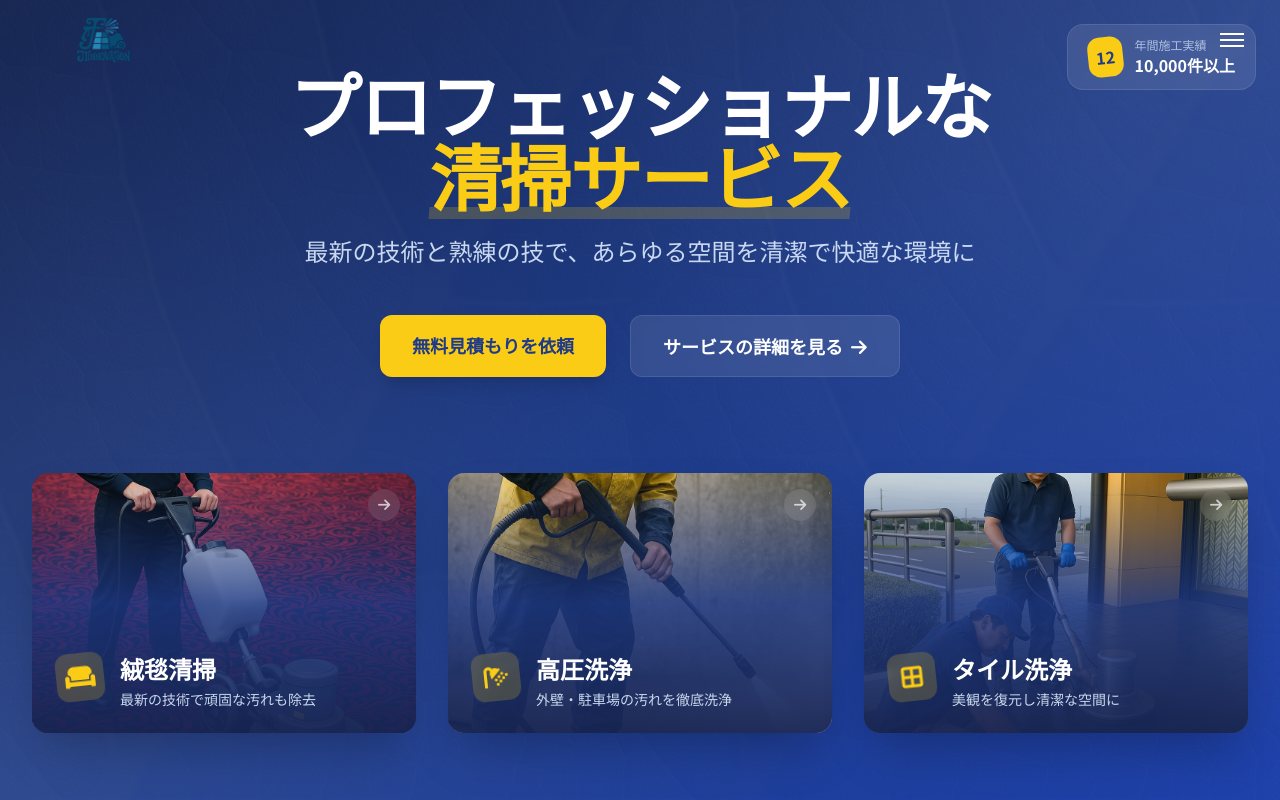
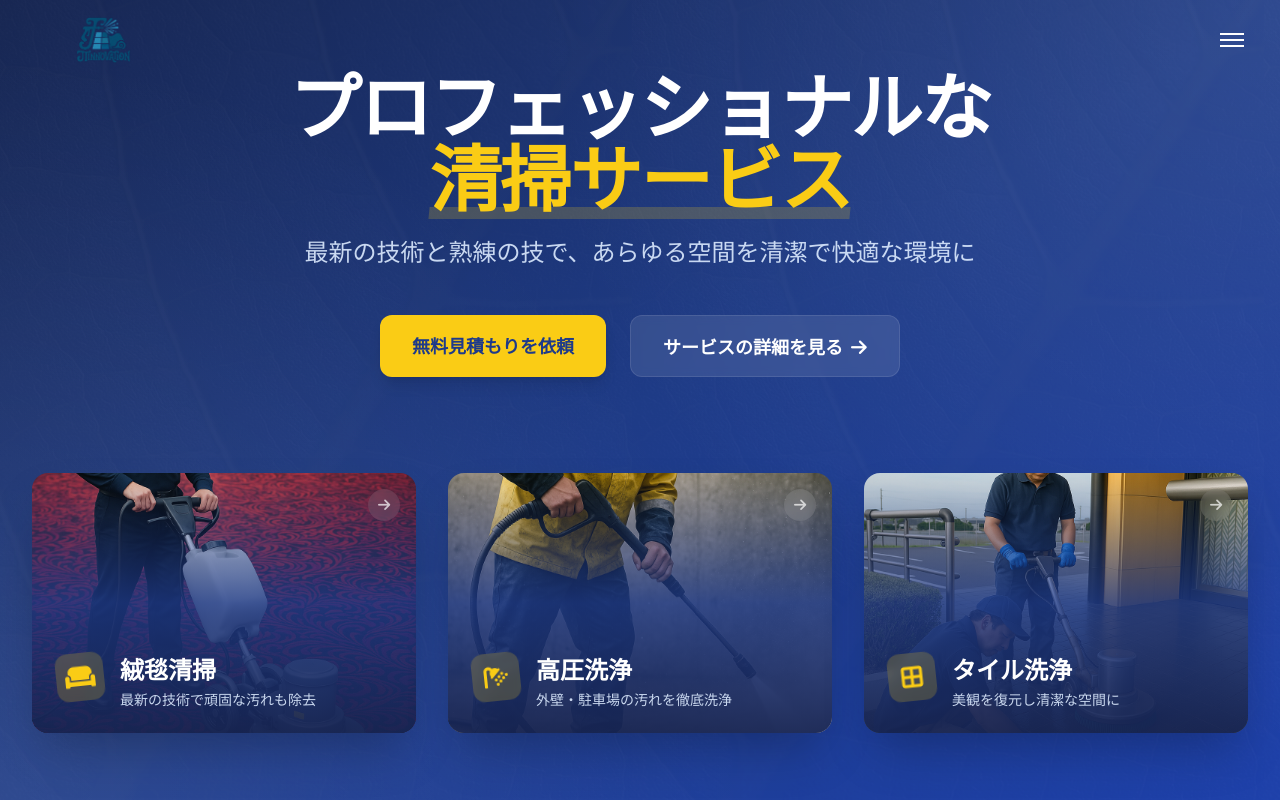
Before and after one commit to fura-1993/clean, a Next.js app: page / in a window 1280 px wide. Shown: the top 800 px of the page. Built offline with nearby package versions, Linux system fonts and the light colour scheme.

Commit message:
Remove achievement badge from hero section

```diff
--- a/src/components/Hero/Hero.tsx
+++ b/src/components/Hero/Hero.tsx
@@ -134,23 +134,6 @@ export default function Hero() {
             </motion.div>
           ))}
         </div>
-
-        {/* 実績バッジ */}
-        <motion.div
-          className="absolute top-6 right-6 bg-white/10 backdrop-blur-sm rounded-2xl px-5 py-3 flex items-center space-x-3 border border-white/10"
-          initial={{ opacity: 0, x: 20 }}
-          animate={{ opacity: 1, x: 0 }}
-          transition={{ duration: 0.8, delay: 1.2 }}
-          whileHover={{ scale: 1.02 }}
-        >
-          <div className="bg-yellow-400 rounded-xl p-2 transform -rotate-6">
-            <span className="text-blue-900 font-bold">12</span>
-          </div>
-          <div>
-            <div className="text-xs text-blue-100/70">年間施工実績</div>
-            <div className="font-bold text-white">10,000件以上</div>
-          </div>
-        </motion.div>
       </div>
     </section>
   )
```
